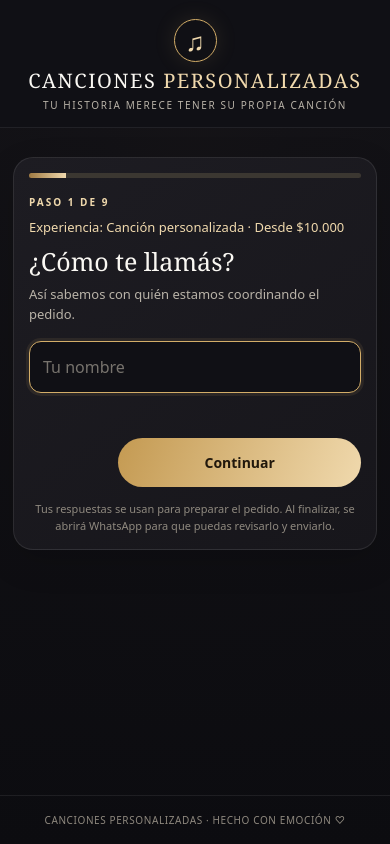
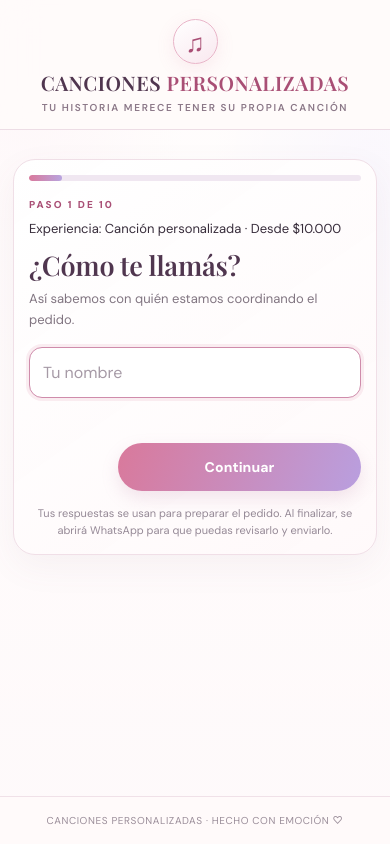
Before and after one commit to Misael2546/canciones-personalizadas, a plain HTML site: page index.html in a window 390 px wide. Both pictures are taken after a click on the button 195 px from the left and 685 px from the top of the page. Drawn offline with nearby package versions, Linux system fonts and the light colour scheme; a web font is replaced by a local one.

Commit message:
Mejorar tipografía y agregar ocasiones especiales
Renovación de la identidad visual de Canciones Personalizadas con tipografías elegantes y modernas, mejorando la experiencia de navegación desde celulares.

Se incorporan nuevas ocasiones para crear canciones: bodas, cumpleaños de 15, aniversarios, cumpleaños, graduaciones, pedidas de mano y otras celebraciones especiales.

Se conserva el formulario y la integración de pedidos mediante WhatsApp.

```diff
--- a/index.html
+++ b/index.html
@@ -3,66 +3,143 @@
 <head>
   <meta charset="utf-8">
   <meta name="viewport" content="width=device-width, initial-scale=1, viewport-fit=cover">
-  <meta name="theme-color" content="#101014">
+  <meta name="theme-color" content="#fff8f6">
+  <link rel="preconnect" href="https://fonts.googleapis.com">
+  <link rel="preconnect" href="https://fonts.gstatic.com" crossorigin>
+  <link href="https://fonts.googleapis.com/css2?family=DM+Sans:wght@400;500;600;700;800&family=Playfair+Display:ital,wght@0,500;0,600;0,700;1,500;1,600&display=swap" rel="stylesheet">
   <meta name="description" content="Convertí tu historia, tus recuerdos y tus emociones en una canción personalizada. Comenzá tu pedido por WhatsApp.">
   <meta property="og:type" content="website">
   <meta property="og:title" content="Canciones Personalizadas | Tu historia merece su canción">
   <meta property="og:description" content="Creá una canción única para esa persona especial. Completá el formulario y enviá tu pedido por WhatsApp.">
   <title>Canciones Personalizadas | Creá tu canción</title>
   <style>
-    :root{--bg:#0d0d12;--panel:#19191f;--panel2:#222129;--gold:#d3ad68;--gold-light:#f0d9ad;--text:#faf8f3;--muted:#b9b3a8;--line:#40382d;--green:#25d366;--danger:#ffb4a9}
+:root{
+  color-scheme:light;
+  --bg:#fff8f6;
+  --panel:#fffdfc;
+  --panel2:#fff1f3;
+  --rose:#d9799b;
+  --rose-deep:#a94f75;
+  --lavender:#b8a4df;
+  --lavender-deep:#705c99;
+  --peach:#f6c3a8;
+  --cream:#fff5e9;
+  --plum:#50364f;
+  --text:#382d3b;
+  --muted:#817581;
+  --line:#f0dfe5;
+  --green:#25d366;
+  --danger:#b4435b;
+}
 *{box-sizing:border-box}
 html{scroll-behavior:smooth}
-    body{margin:0;background:radial-gradient(ellipse at 50% -15%,#38291e 0,#17151a 38%,var(--bg) 76%);color:var(--text);font-family:system-ui,-apple-system,BlinkMacSystemFont,"Segoe UI",sans-serif;min-height:100vh}
+body{
+  margin:0;
+  background:
+    radial-gradient(ellipse at 8% 5%,#fbe0e9 0,transparent 31%),
+    radial-gradient(ellipse at 95% 22%,#e9e0fa 0,transparent 30%),
+    linear-gradient(180deg,#fff9f6 0%,#fff6f8 48%,#f8f3fc 100%);
+  color:var(--text);
+  font-family:"DM Sans",system-ui,-apple-system,BlinkMacSystemFont,"Segoe UI",sans-serif;
+  font-optical-sizing:auto;
+  min-height:100vh;
+}
 button,input,textarea,select{font:inherit}
 button{cursor:pointer}
-    .shell{width:min(100%,560px);min-height:100vh;margin:auto;background:linear-gradient(180deg,rgba(20,19,23,.92),rgba(12,12,16,.98));display:flex;flex-direction:column;box-shadow:0 0 50px #0007}
-    header{padding:19px 20px 15px;text-align:center;border-bottom:1px solid #ffffff12;background:#111116eF;position:sticky;top:0;z-index:5;backdrop-filter:blur(14px)}
-    .music-mark{width:43px;height:43px;border:1px solid var(--gold);border-radius:50%;display:grid;place-items:center;margin:0 auto 8px;color:var(--gold-light);font:26px Georgia,serif;box-shadow:0 0 22px #d3ad6820}
-    .brand{font:22px/1.1 Georgia,serif;letter-spacing:1.5px}.brand span{color:var(--gold-light)}
-    .tagline{font-size:10px;letter-spacing:1.6px;text-transform:uppercase;color:var(--muted);margin-top:6px}
+.shell{
+  width:min(100%,560px);min-height:100vh;margin:auto;
+  background:linear-gradient(180deg,rgba(255,255,255,.74),rgba(255,250,250,.91));
+  display:flex;flex-direction:column;box-shadow:0 0 55px #76546d12;
+  overflow:hidden;position:relative;
+}
+header{
+  padding:19px 20px 15px;text-align:center;
+  border-bottom:1px solid #eddde5;
+  background:rgba(255,251,250,.88);position:sticky;top:0;z-index:5;
+  backdrop-filter:blur(16px);-webkit-backdrop-filter:blur(16px)
+}
+.music-mark{
+  width:45px;height:45px;border:1px solid #e8b4c8;border-radius:50%;
+  display:grid;place-items:center;margin:0 auto 8px;color:var(--rose-deep);
+  font:26px Georgia,serif;background:linear-gradient(145deg,#fff,#f9e8ef);
+  box-shadow:0 5px 18px #d9799b20
+}
+.brand{font:600 22px/1.12 "Playfair Display",Georgia,serif;letter-spacing:.55px;color:var(--plum)}
+.brand span{color:var(--rose-deep)}
+.tagline{font-size:10px;font-weight:600;letter-spacing:1.65px;text-transform:uppercase;color:#8b7888;margin-top:7px}
 main{padding:20px 17px 30px;flex:1}
-    .hero{text-align:center;padding:23px 8px 20px}
-    .eyebrow,.step{font-size:10px;letter-spacing:2px;text-transform:uppercase;color:var(--gold-light);font-weight:700}
-    h1{font:normal clamp(34px,8vw,43px)/1.08 Georgia,serif;margin:13px 0 12px}
-    h1 em{color:var(--gold-light);font-weight:normal}
-    .lead{font-size:14px;line-height:1.65;color:#d1cbc0;max-width:390px;margin:0 auto}
+.hero{text-align:center;padding:24px 8px 22px}
+.eyebrow,.step{font-size:10px;letter-spacing:2px;text-transform:uppercase;color:var(--rose-deep);font-weight:800}
+h1{font:600 clamp(37px,8.4vw,47px)/1.08 "Playfair Display",Georgia,serif;letter-spacing:-.7px;margin:13px 0 12px;color:var(--plum)}
+h1 em{color:var(--lavender-deep);font-weight:normal}
+.lead{font-size:15px;line-height:1.75;font-weight:400;color:#756977;max-width:390px;margin:0 auto}
 .promise{display:flex;justify-content:center;gap:8px;flex-wrap:wrap;margin-top:18px}
-    .promise span{border:1px solid #6a5636;border-radius:30px;padding:7px 11px;color:var(--gold-light);font-size:11px;background:#211c17}
-    .panel{background:linear-gradient(145deg,#1d1c22,#17161b);border:1px solid #ffffff17;border-radius:20px;padding:18px;margin-top:14px;box-shadow:0 12px 35px #0002}
-    .panel h2{font:normal 25px/1.2 Georgia,serif;margin:9px 0 8px}
-    .hint{font-size:13px;line-height:1.55;color:var(--muted);margin:0 0 17px}
+.promise span{
+  border:1px solid #efd4df;border-radius:30px;padding:8px 12px;
+  color:#85536d;font-size:11px;background:linear-gradient(135deg,#fff,#fff1f5);
+  box-shadow:0 3px 12px #bd78951a
+}
+.promise span:nth-child(2){background:linear-gradient(135deg,#fff,#f1ebfb);border-color:#e2d8f3;color:#6e5a91}
+.promise span:nth-child(3){background:linear-gradient(135deg,#fff,#fff1e8);border-color:#f3dfd1;color:#98664f}
+.panel{
+  background:linear-gradient(145deg,rgba(255,255,255,.98),rgba(255,249,250,.96));
+  border:1px solid #f0dfe7;border-radius:22px;padding:19px;margin-top:14px;
+  box-shadow:0 12px 34px #805b7510
+}
+.panel h2{font:600 27px/1.2 "Playfair Display",Georgia,serif;letter-spacing:-.25px;margin:9px 0 8px;color:var(--plum)}
+.hint{font-size:13px;line-height:1.58;color:var(--muted);margin:0 0 17px}
 .products{display:grid;gap:10px}
-    .product{width:100%;text-align:left;color:var(--text);background:#111116;border:1px solid #4a4134;border-radius:14px;padding:15px;transition:.18s}
-    .product:hover,.product.selected{border-color:var(--gold);background:#292218;transform:translateY(-1px)}
-    .product strong{display:block;font-size:15px;margin-bottom:5px}
-    .product small{display:block;color:#c9c1b5;line-height:1.45;font-size:12px}
-    .product .price{display:block;color:var(--gold-light);font-size:12px;margin-top:8px}
-    .progress{height:5px;background:#3b3731;border-radius:20px;overflow:hidden;margin:0 0 17px}
-    .bar{height:100%;width:0;background:linear-gradient(90deg,#9e7942,var(--gold-light));transition:width .25s}
-    .question{font:normal 24px/1.2 Georgia,serif;margin:9px 0 8px}
-    .field{display:block;width:100%;border:1px solid #51483b;border-radius:12px;background:#101015;color:#fff;padding:14px 13px;outline:none;min-height:49px}
-    .field:focus{border-color:var(--gold);box-shadow:0 0 0 3px #d3ad6818}
+.product{
+  width:100%;text-align:left;color:var(--text);
+  background:linear-gradient(135deg,#fff 0%,#fff9fb 100%);
+  border:1px solid #efdee6;border-radius:16px;padding:15px;
+  transition:transform .18s,border-color .18s,box-shadow .18s,background .18s;
+  box-shadow:0 4px 13px #78556c0a
+}
+.product:hover,.product.selected{
+  border-color:#d98eac;
+  background:linear-gradient(135deg,#fff2f6 0%,#f6f0ff 100%);
+  transform:translateY(-1px);box-shadow:0 8px 20px #c77b9b1c
+}
+.product strong{display:block;font-size:15px;font-weight:800;letter-spacing:-.15px;margin-bottom:5px;color:var(--plum)}
+.product small{display:block;color:#786d79;line-height:1.58;font-size:13px}
+.product .price{display:block;color:var(--rose-deep);font-size:12px;font-weight:700;margin-top:8px}
+.progress{height:6px;background:#f0e7f1;border-radius:20px;overflow:hidden;margin:0 0 17px}
+.bar{height:100%;width:0;background:linear-gradient(90deg,var(--rose),var(--lavender));transition:width .25s;border-radius:20px}
+.question{font:600 26px/1.2 "Playfair Display",Georgia,serif;letter-spacing:-.2px;margin:9px 0 8px;color:var(--plum)}
+.field{
+  display:block;width:100%;border:1px solid #eadbe4;border-radius:13px;
+  background:#fff;color:#443746;padding:14px 13px;outline:none;min-height:49px;
+  box-shadow:inset 0 1px 2px #78556c08
+}
+.field:focus{border-color:#cf8cab;box-shadow:0 0 0 3px #d9799b20}
 textarea.field{min-height:125px;resize:vertical}
-    .field::placeholder{color:#77736d}
+.field::placeholder{color:#a69aa6}
 .choices{display:grid;grid-template-columns:1fr 1fr;gap:9px}
-    .choice{background:#111116;color:#eee;border:1px solid #4b443a;border-radius:11px;padding:12px 10px;text-align:left;font-size:13px;min-height:48px}
-    .choice.selected{border-color:var(--gold);background:#2a2319;color:var(--gold-light)}
+.choice{
+  background:#fff;color:#5c4c5e;border:1px solid #ebdfe9;border-radius:12px;
+  padding:12px 10px;text-align:left;font-size:13px;min-height:48px;
+  box-shadow:0 3px 10px #78556c08
+}
+.choice.selected{border-color:#d58eac;background:#fff0f5;color:#934d70}
 .actions{display:flex;gap:9px;margin-top:18px}
-    .btn{border:0;border-radius:30px;padding:14px 17px;font-weight:750;font-size:14px;min-height:48px}
-    .primary{background:linear-gradient(110deg,#c49a52,#f0d9ad);color:#21180c;flex:1}
-    .secondary{background:transparent;border:1px solid #665943;color:#e8d9bb}
-    .whatsapp{background:var(--green);color:#062b15;display:flex;align-items:center;justify-content:center;gap:9px;width:100%;font-size:15px}
-    .note{text-align:center;color:#8f897f;font-size:11px;line-height:1.5;margin:14px 4px 0}
-    .summary{display:grid;gap:12px;margin:15px 0;color:#e8e2d8;font-size:13px;line-height:1.5}
-    .summary-item{border-bottom:1px solid #ffffff13;padding-bottom:10px;overflow-wrap:anywhere}
-    .summary-item b{display:block;color:var(--gold-light);font-size:11px;text-transform:uppercase;letter-spacing:.6px;margin-bottom:3px}
-    .checkline{display:flex;gap:9px;align-items:flex-start;color:#c9c2b7;font-size:12px;line-height:1.45;margin-top:14px}
-    .checkline input{accent-color:var(--gold);margin-top:2px}
+.btn{border:0;border-radius:30px;padding:14px 17px;font-weight:800;font-size:14px;letter-spacing:.1px;min-height:48px;transition:transform .15s,filter .15s}
+.btn:active{transform:scale(.985)}
+.primary{background:linear-gradient(110deg,#d9799b 0%,#b99fdf 100%);color:#fff;flex:1;box-shadow:0 7px 17px #b77aa12e}
+.secondary{background:#fff;border:1px solid #e7d6e3;color:#725d76}
+.whatsapp{background:var(--green);color:#063018;display:flex;align-items:center;justify-content:center;gap:9px;width:100%;font-size:15px;box-shadow:0 7px 17px #25d36625}
+.note{text-align:center;color:#958996;font-size:11px;line-height:1.55;margin:14px 4px 0}
+.summary{display:grid;gap:12px;margin:15px 0;color:#5f5261;font-size:13px;line-height:1.5}
+.summary-item{border-bottom:1px solid #f0e4eb;padding-bottom:10px;overflow-wrap:anywhere}
+.summary-item b{display:block;color:var(--rose-deep);font-size:11px;text-transform:uppercase;letter-spacing:.6px;margin-bottom:3px}
+.checkline{display:flex;gap:9px;align-items:flex-start;color:#776a78;font-size:12px;line-height:1.45;margin-top:14px}
+.checkline input{accent-color:var(--rose-deep);margin-top:2px}
 .error{color:var(--danger);font-size:12px;margin-top:9px;min-height:18px}
-    footer{text-align:center;border-top:1px solid #ffffff13;padding:17px;color:#8e887e;font-size:10px;letter-spacing:.6px}
+footer{text-align:center;border-top:1px solid #f0e1e8;padding:17px;color:#9a8d99;font-size:10px;letter-spacing:.6px;background:#fffafa}
 .hidden{display:none!important}
-    @media(max-width:390px){main{padding:15px 13px 25px}.panel{padding:15px}.choices{grid-template-columns:1fr}.brand{font-size:20px}}
+button:focus-visible{outline:3px solid #b99fdf;outline-offset:3px}
+@media(max-width:390px){main{padding:15px 13px 25px}.panel{padding:15px}.choices{grid-template-columns:1fr}.brand{font-size:20px}.lead{font-size:14px}}
+
   </style>
 </head>
 <body>
@@ -150,7 +227,8 @@
     {key:'nombreCliente',q:'¿Cómo te llamás?',h:'Así sabemos con quién estamos coordinando el pedido.',type:'text',ph:'Tu nombre',required:true},
     {key:'destinatario',q:'¿Para quién querés crear esta canción?',h:'Elegí quién va a recibir este regalo.',type:'choice',opts:['Mi pareja','Mi mamá o mi papá','Mi hijo o hija','Un familiar','Un amigo o amiga','Otra persona'],required:true},
     {key:'nombre',q:'¿Cómo se llama esa persona?',h:'Podés escribir su nombre o el apodo que usás con cariño.',type:'text',ph:'Por ejemplo: Viviana',required:true},
-    {key:'ocasion',q:'¿Qué ocasión celebran?',h:'Cumpleaños, aniversario, boda, homenaje, agradecimiento o simplemente porque sí.',type:'text',ph:'Contanos qué queremos celebrar...',required:true},
+    {key:'ocasion',q:'¿Qué ocasión querés celebrar?',h:'Elegí el momento especial para el que vamos a crear esta canción.',type:'choice',opts:['Boda / casamiento','Cumpleaños de 15','Cumpleaños','Aniversario de pareja','Renovación de votos','Graduación','Nacimiento o bienvenida','Día de la madre o del padre','Homenaje o recuerdo','Pedida de mano','Otra ocasión / porque sí'],required:true},
+    {key:'detalleOcasion',q:'¿Querés contarnos algún detalle de la ocasión?',h:'Por ejemplo: fecha de la boda, nombre de los novios, temática de los 15, edad que cumple o cómo será el festejo. Es opcional.',type:'area',ph:'Contanos algún detalle que quieras incluir...',required:false},
     {key:'historia',q:'Contanos su historia',h:'Compartí recuerdos, momentos importantes, anécdotas, viajes, frases o detalles que hagan única a esa persona.',type:'area',ph:'Nuestra historia comenzó...',required:true},
     {key:'estilo',q:'¿Qué estilo musical preferís?',h:'Si no tenés uno definido, elegí «Sorprendeme».',type:'choice',opts:['Bachata','Pop','Balada','Cumbia','Folklore','Rock','Cuarteto','Sorprendeme','Otro estilo'],required:true},
     {key:'emocion',q:'¿Qué emoción querés transmitir?',h:'Elegí lo que te gustaría que sienta al escucharla.',type:'choice',opts:['Emoción y ternura','Alegría y celebración','Amor y romanticismo','Gratitud','Nostalgia y homenaje','Fuerza y superación','Sorpresa'],required:true},
@@ -260,7 +338,7 @@
     if(!$('consent').checked){ $('consentError').textContent = 'Marcá la casilla para confirmar que querés enviar el pedido.'; return; }
     const labels = {
       nombreCliente:'Nombre de quien realiza el pedido', destinatario:'Destinatario', nombre:'Nombre de la persona',
-      ocasion:'Ocasión', historia:'Historia y recuerdos', estilo:'Estilo musical', emocion:'Emoción buscada',
+      ocasion:'Ocasión', detalleOcasion:'Detalles de la ocasión', historia:'Historia y recuerdos', estilo:'Estilo musical', emocion:'Emoción buscada',
       dedicatoria:'Dedicatoria y preferencia de voz', fecha:'Fecha en que la necesita', fotos:'Fotografías para el video'
     };
     const lines = [
```
Also changed, not shown: 1 other file. Lines whose indentation alone changed are shown as unchanged.
